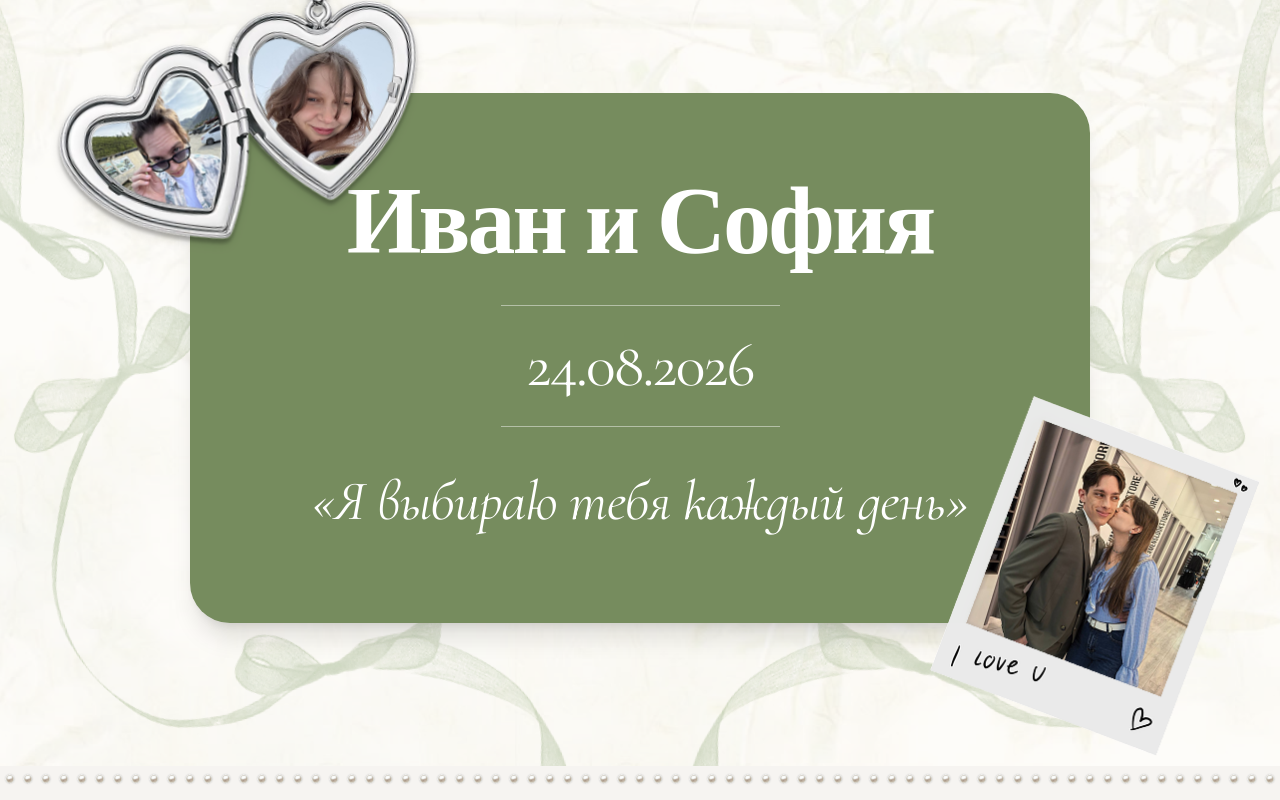
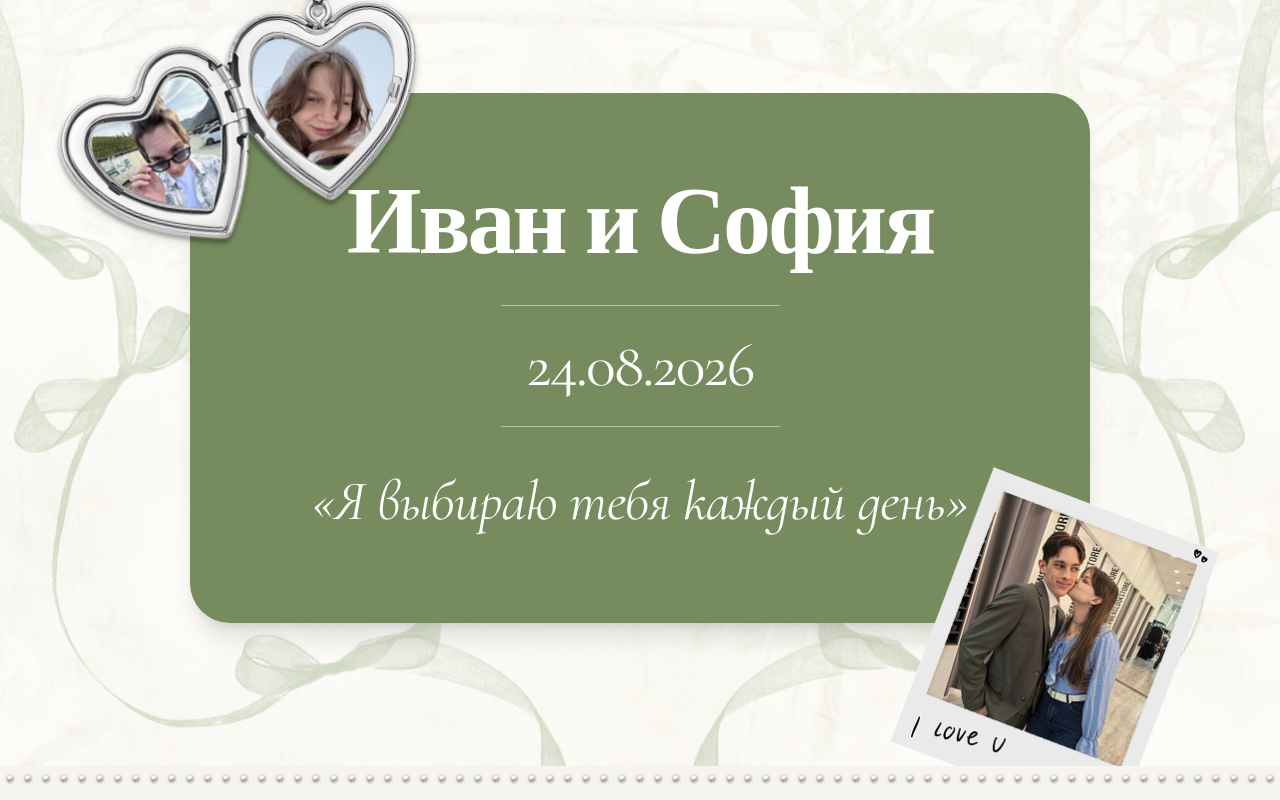
Before and after one commit to ovepfunkep/WeddingIS, a React (Vite) app: page / in a window 1280 px wide. Shown: the top 800 px of the page. Built offline with nearby package versions, Linux system fonts and the light colour scheme; a web font is replaced by a local one.

Commit message:
Fixed banner

```diff
--- a/src/components/Banner.jsx
+++ b/src/components/Banner.jsx
@@ -21,12 +21,13 @@ export default function Banner() {
           />
 
           {/* Polaroid — mobile: позиция по макету; наклон уменьшен — в PNG уже есть угол кадра */}
-          <div className="pointer-events-none absolute left-[197px] top-[560px] z-30 md:left-[calc(50%+min(250px,50%)+40px)] md:right-0 md:top-auto md:bottom-[10px] lg:right-auto">
-            <div className="flex h-[218px] w-[193px] items-center justify-center md:h-auto md:w-auto md:justify-end">
+          {/* md: только right — не задавать left одновременно с right, иначе ширина = right−left и блок сжимается */}
+          <div className="pointer-events-none absolute left-[210px] top-[560px] z-30 md:left-[calc(50%+min(200px,50%))] md:top-auto md:bottom-[10px] lg:left-[calc(50%+min(250px,50%))]">
+            <div className="flex h-[218px] w-[193px] items-center justify-center md:w-[220px] lg:w-[330px] md:justify-end">
               <img
                 src={asset('Block1_Polaroid.png')}
                 alt=""
-                className="h-[217px] w-[192px] object-contain md:h-auto md:w-[220px] lg:w-[330px]"
+                className="h-[217px] w-[192px] object-contain md:h-[360px] md:w-[330px] lg:w-[330px]"
               />
             </div>
           </div>
```
